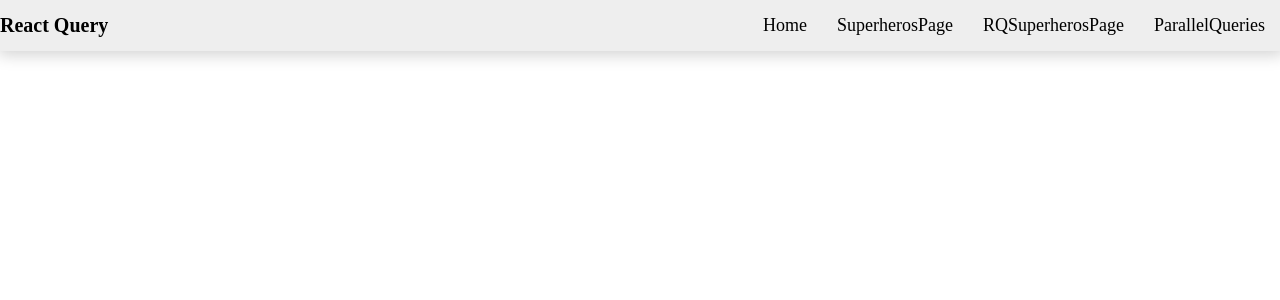
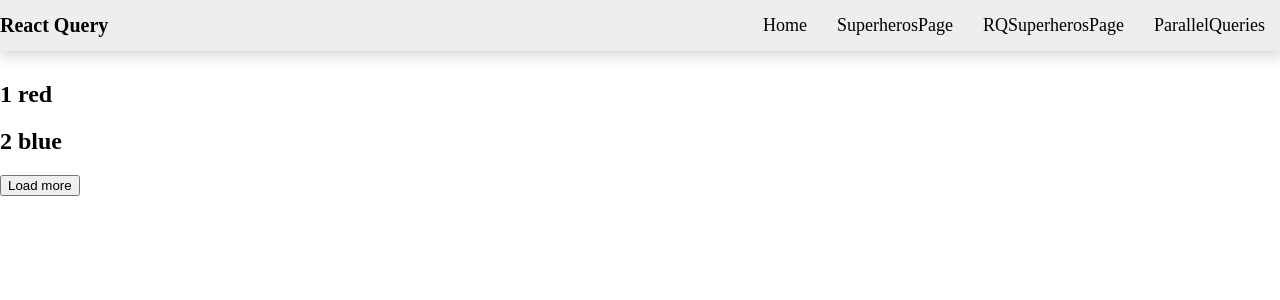
Before and after one commit to mahdihassani12/react-query, a React (Create React App) app: page /InfiniteQueries in a window 1280 px wide. Shown: the top 300 px of the page. Built offline with nearby package versions, Linux system fonts and the light colour scheme; data requests are answered from the project's data file.

Commit message:
infinite query

```diff
--- a/src/App.js
+++ b/src/App.js
@@ -9,6 +9,8 @@
 import Navbar from './components/Navbar';
 import { Route, Routes } from "react-router-dom";
 import { PaginatedQueries } from './components/PaginatedQueries';
+import { InfiniteQueries } from './components/InfiniteQueries';
+
 function App() {
   return (
       <div className="App">
@@ -22,6 +24,7 @@
           <Route path="/DynamicParrallelQueries" element={<DynamicParrallelQueries heroIds={[1, 3]} />}></Route>
           <Route path='/DependentQueries' element={<DependentQueries email="mahdi@gmail.com" />}></Route>
           <Route path='/PaginatedQueries' element={<PaginatedQueries />}></Route>
+          <Route path='/InfiniteQueries' element={<InfiniteQueries />}></Route>
         </Routes>
       </div>
   );
--- /dev/null
+++ b/src/components/InfiniteQueries.js
@@ -0,0 +1,60 @@
+import { Fragment } from 'react'
+import { useInfiniteQuery } from 'react-query'
+import axios from 'axios'
+
+const fetchColors = ({ pageParam = 1 }) => {
+  return axios.get(`http://localhost:4000/colors?_limit=2&_page=${pageParam}`)
+}
+
+export const InfiniteQueries = () => {
+  const {
+    isLoading,
+    isError,
+    error,
+    data,
+    fetchNextPage,
+    hasNextPage,
+    isFetching,
+    isFetchingNextPage
+  } = useInfiniteQuery(['colors'], fetchColors, {
+    getNextPageParam: (_lastPage, pages) => {
+      if (pages.length < 4) {
+        return pages.length + 1
+      } else {
+        return undefined
+      }
+    }
+  })
+
+  if (isLoading) {
+    return <h2>Loading...</h2>
+  }
+
+  if (isError) {
+    return <h2>{error.message}</h2>
+  }
+
+  return (
+    <>
+      <div>
+        {data?.pages.map((group, i) => {
+          return (
+            <Fragment key={i}>
+              {group.data.map(color => (
+                <h2 key={color.id}>
+                  {color.id} {color.label}
+                </h2>
+              ))}
+            </Fragment>
+          )
+        })}
+      </div>
+      <div>
+        <button onClick={() => fetchNextPage()} disabled={!hasNextPage}>
+          Load more
+        </button>
+      </div>
+      <div>{isFetching && !isFetchingNextPage ? 'Fetching...' : null}</div>
+    </>
+  )
+}
```
